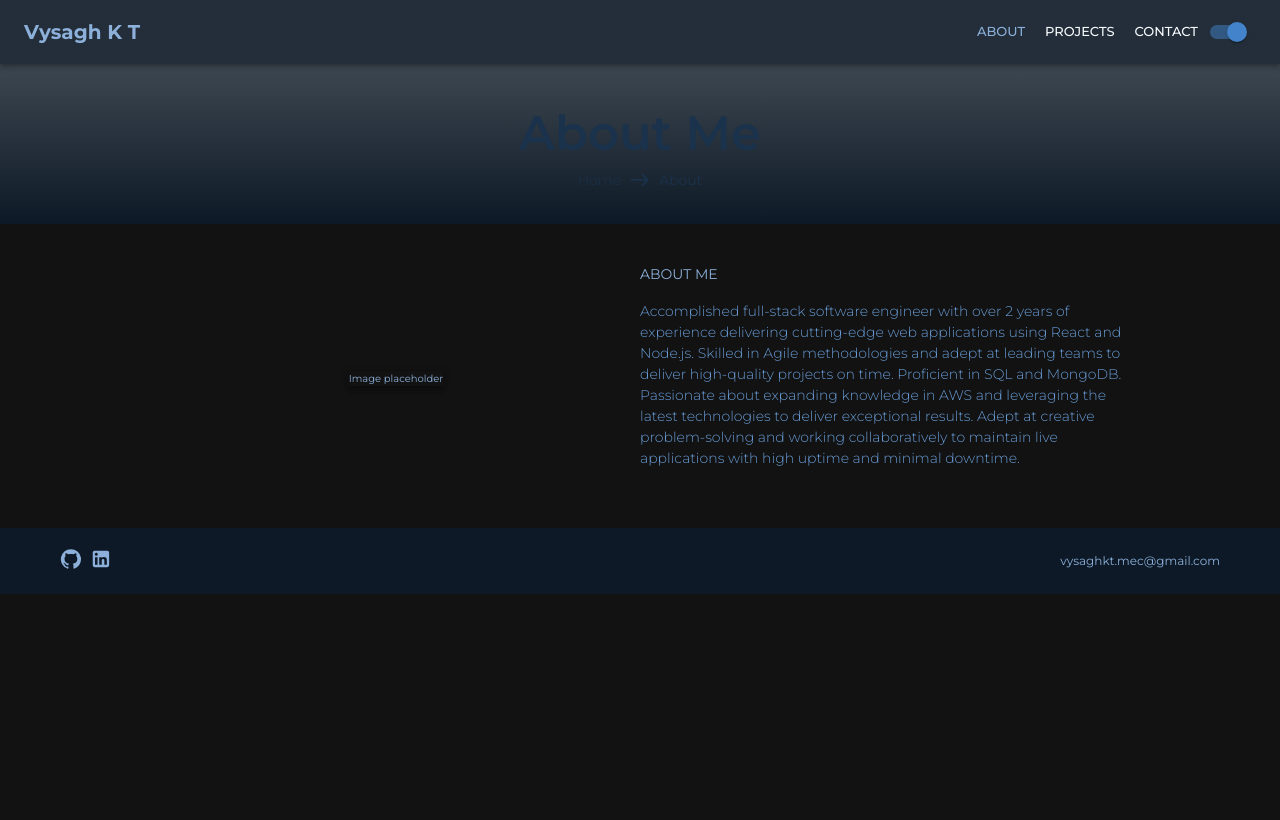
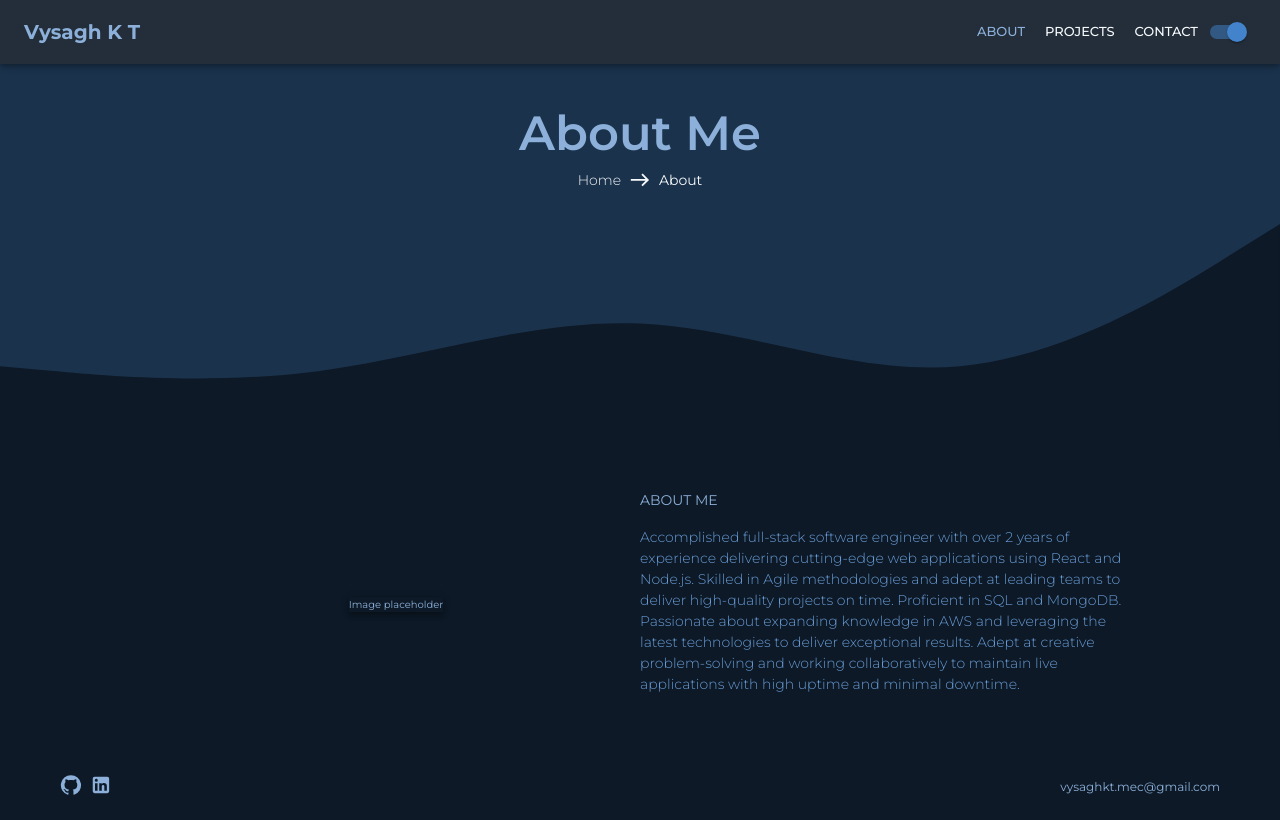
Before and after one commit to vysaghthambi/portfolio, a Next.js app: page /about in a window 1280 px wide. Built offline with nearby package versions, Linux system fonts and the light colour scheme.

Commit message:
feat: update banner styles

```diff
--- a/src/app/globals.css
+++ b/src/app/globals.css
@@ -1,7 +1,9 @@
 :root {
-  --background-image-gradient: linear-gradient(0deg,
+	--background-image-gradient: linear-gradient(
+		0deg,
 		var(--mui-palette-primary-main) 0%,
-      var(--mui-palette-primary-light) 100%);
+		var(--mui-palette-primary-light) 100%
+	);
 }
 
 * {
@@ -17,6 +19,17 @@ html {
 html,
 body {
 	max-width: 100vw;
+}
+
+body {
+	display: flex;
+	flex-direction: column;
+	min-height: 100svh;
+}
+
+main {
+	flex-grow: 1;
+	background-color: var(--mui-palette-primary-main);
 }
 
 a {
--- a/src/app/projects/page.tsx
+++ b/src/app/projects/page.tsx
@@ -1,9 +1,14 @@
 import Banner from "@/components/Banner/Banner";
+
+import Typography from "@mui/material/Typography";
 
 export default function Projects() {
   return (
     <section>
       <Banner title="My Projects" pageTitle="Projects" />
+      <Typography fontSize="2.4rem" color="text.secondary" textAlign="center">
+        Exciting Projects Coming Soon..
+      </Typography>
     </section>
   );
 }
--- a/src/components/Banner/Banner.module.css
+++ b/src/components/Banner/Banner.module.css
@@ -1,8 +1,12 @@
 .Banner:global(.MuiBox-root) {
-  height: 20svh;
-  background-image: var(--background-image-gradient);
+	height: 20svh;
+	background-color: var(--mui-palette-secondary-main);
 
-  display: flex;
-  justify-content: center;
-  align-items: center;
+	display: flex;
+	justify-content: center;
+	align-items: center;
 }
+
+.Arrow:global(.MuiSvgIcon-root) {
+	color: var(--mui-palette-text-secondary);
+}
--- a/src/components/Banner/Banner.tsx
+++ b/src/components/Banner/Banner.tsx
@@ -6,6 +6,8 @@ import Typography from "@mui/material/Typography";
 import Stack from "@mui/material/Stack";
 
 import EastIcon from "@mui/icons-material/East";
+
+import WaveBorder from "../common/WaveBorder/WaveBorder";
 
 import style from "./Banner.module.css";
 
@@ -16,22 +18,26 @@ type BannerProps = {
 
 export default function Banner({ title, pageTitle }: BannerProps) {
   return (
+    <>
       <Box className={style.Banner}>
         <Stack alignItems="center">
-        <Typography color="secondary" fontSize="4.8rem" fontWeight={600}>
+          <Typography color="text.primary" fontSize="4.8rem" fontWeight={600}>
             {title}
           </Typography>
-        <Breadcrumbs separator={<EastIcon color="secondary" fontSize="large" />}>
+          <Breadcrumbs separator={<EastIcon fontSize="large" className={style.Arrow} />}>
             <Link href="/">
-            <Typography color="secondary" fontSize="1.4rem" fontWeight={300}>
+              <Typography color="text.secondary" fontSize="1.4rem" fontWeight={300}>
                 Home
               </Typography>
             </Link>
-          <Typography color="secondary" fontSize="1.4rem" fontWeight={400}>
+            <Typography color="text.secondary" fontSize="1.4rem" fontWeight={400}>
               {pageTitle}
             </Typography>
           </Breadcrumbs>
         </Stack>
       </Box>
+
+      <WaveBorder />
+    </>
   );
 }
```
Lines whose indentation alone changed are shown as unchanged.
